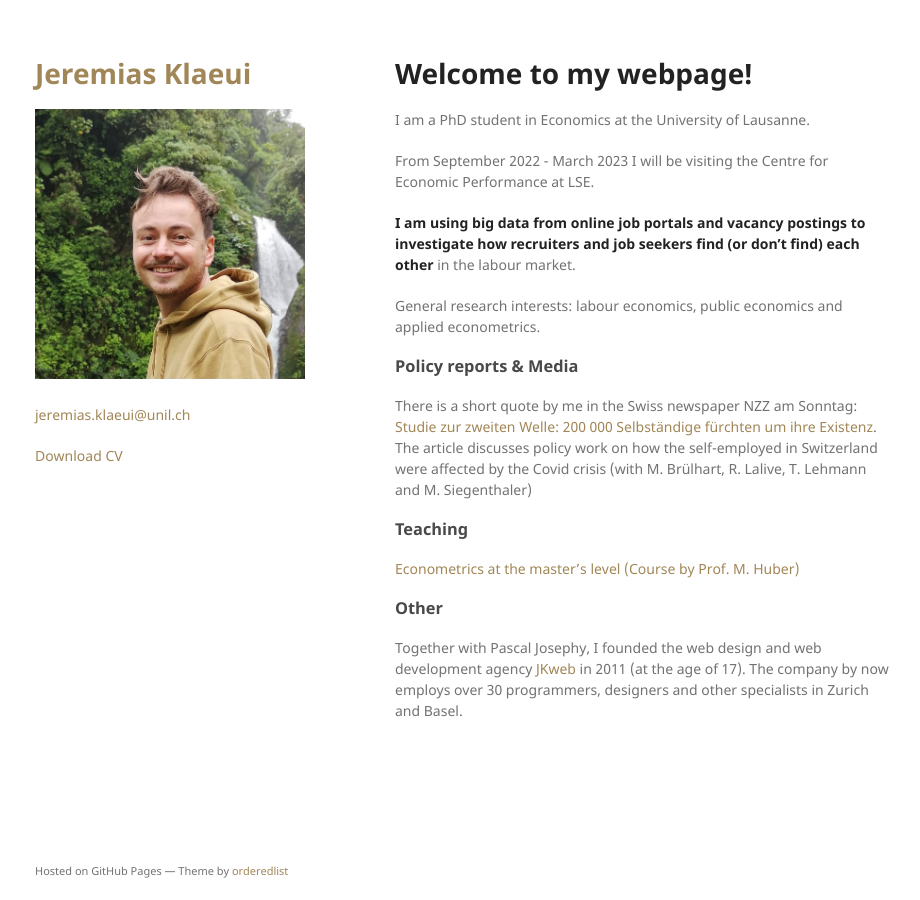
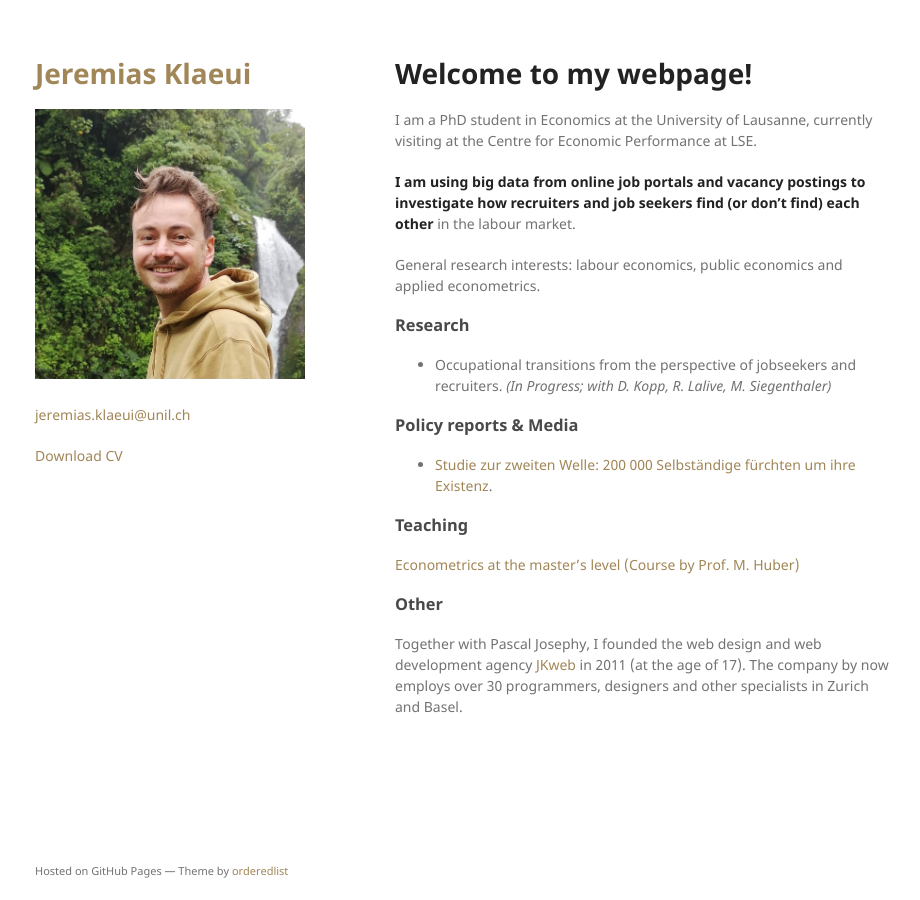
Before and after one commit to jklaeui/jklaeui.github.io, a Jekyll site: the page built from index.md, in a window 1280 px wide. Shown: the whole page, without its empty margins (175-1095 px from the left). Built offline with Jekyll 4.4.1, drawn with Linux system fonts in a browser that asks for light colours; our own code applies the rules of GitHub Pages for plain Markdown files; the repository's description, which GitHub fills in, is left out.

Commit message:
Shorten text, add research

```diff
--- a/index.md
+++ b/index.md
@@ -1,17 +1,20 @@
 # Welcome to my webpage!
 
-I am a PhD student in Economics at the University of Lausanne.
-
-From September 2022 - March 2023 I will be visiting the Centre for Economic Performance at LSE.
+I am a PhD student in Economics at the University of Lausanne, currently visiting at the Centre for Economic Performance at LSE.
 
 **I am using big data from online job portals and vacancy postings to investigate how recruiters and job seekers find (or don't find) each other** in the labour market.
 
 General research interests: labour economics, public economics and applied econometrics.
 
+### Research
+
+- Occupational transitions from the perspective of jobseekers and recruiters. *(In Progress; with D. Kopp, R. Lalive, M. Siegenthaler)*
+
+
 ### Policy reports & Media
 
-There is a short quote by me in the Swiss newspaper NZZ am Sonntag: [Studie zur zweiten Welle: 200 000 Selbständige fürchten um ihre Existenz](https://nzzas.nzz.ch/wirtschaft/zweite-welle-viele-selbstaendige-fuerchten-um-ihre-existenz-ld.1589295).
-The article discusses policy work on how the self-employed in Switzerland were affected by the Covid crisis (with M. Brülhart, R. Lalive, T. Lehmann and M. Siegenthaler)
+- [Studie zur zweiten Welle: 200 000 Selbständige fürchten um ihre Existenz](https://nzzas.nzz.ch/wirtschaft/zweite-welle-viele-selbstaendige-fuerchten-um-ihre-existenz-ld.1589295).
+
 
 ### Teaching
 
```
Also changed, not shown: donate.html (renamed from test.html, +15 -2 lines).
